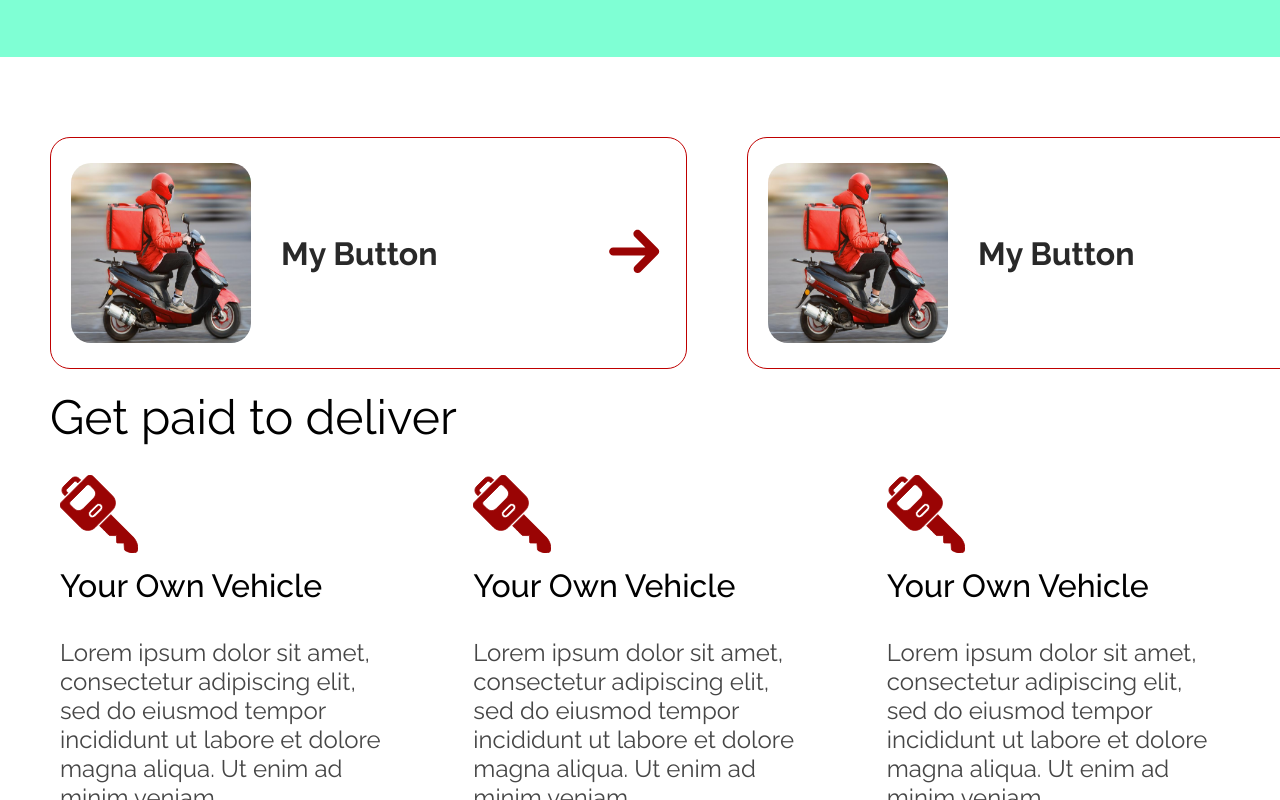
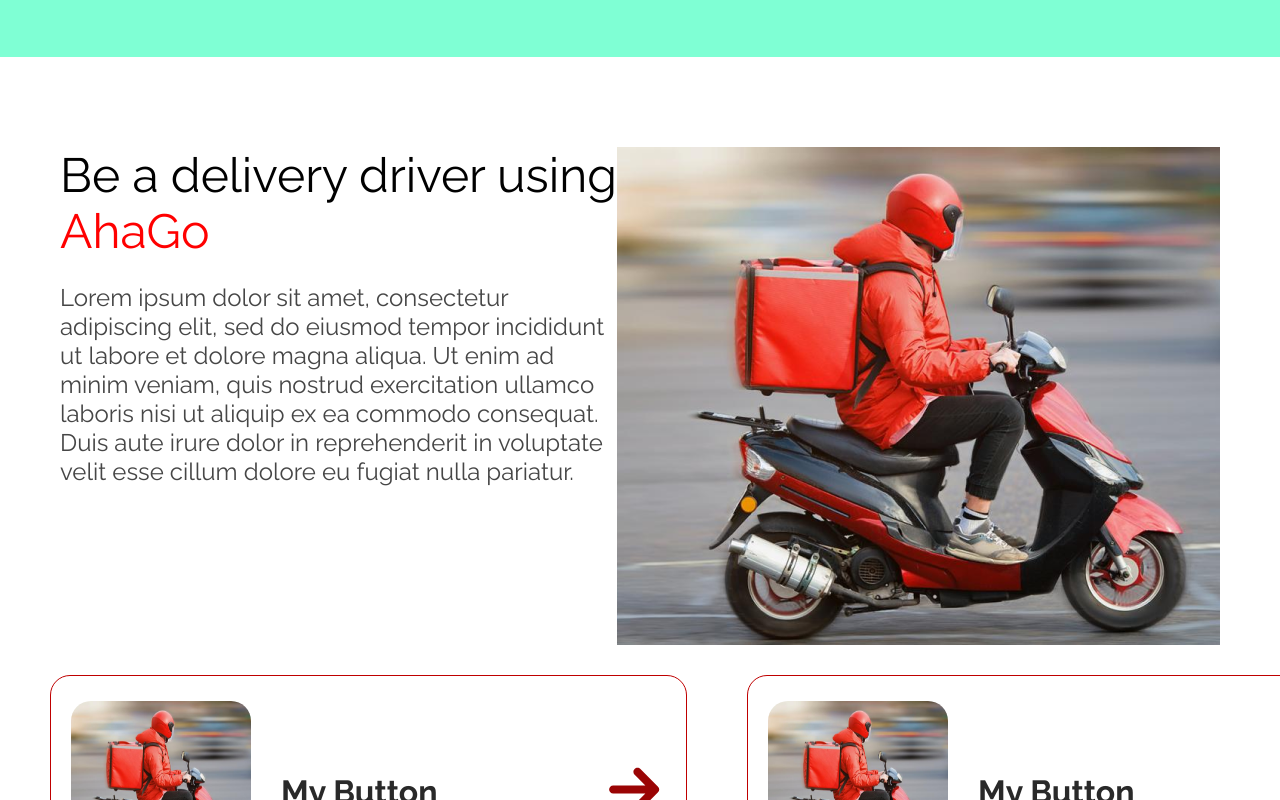
Before and after one commit to Caffeine26/AhaGo, a Vue app: page / in a window 1280 px wide. Shown: the part 600-1400 px from the top of the page. Built offline with nearby package versions, Linux system fonts and the light colour scheme.

Commit message:
Added article component

```diff
--- /dev/null
+++ b/src/components/delivery/article.vue
@@ -0,0 +1,33 @@
+<template>
+    <div class="article">
+        <div class="left">
+            <Title class="title" title='Be a delivery driver using <span style="color: red;">AhaGo</span>'/>
+            <Text text="Lorem ipsum dolor sit amet, consectetur adipiscing elit, sed do eiusmod tempor incididunt ut labore et dolore magna aliqua. Ut enim ad minim veniam, quis nostrud exercitation ullamco laboris nisi ut aliquip ex ea commodo consequat. Duis aute irure dolor in reprehenderit in voluptate velit esse cillum dolore eu fugiat nulla pariatur."/>
+        </div>
+        <img src="@/assets/delivery/image.png" alt="Account" />
+      </div>
+</template>
+<script>
+import Title from '@/components/delivery/title.vue';
+import Text from '@/components/delivery/text.vue'
+export default {
+    components: {
+        Title,
+        Text
+    }
+}
+</script>
+
+<style scoped>
+.article {
+    padding: 10px;
+    display: flex;
+    flex-direction: row;
+    justify-content: space-between;
+}
+.left {
+    display: flex;
+    flex-direction: column;
+    width: 50%;
+}
+</style>
--- a/src/components/delivery/title.vue
+++ b/src/components/delivery/title.vue
@@ -1,5 +1,5 @@
 <template>
-    <div class="title"> {{ title }} </div>
+<div class="title" v-html="title"></div>
 </template>
 <script>
 export default {
--- a/src/views/ComponentsLita.vue
+++ b/src/views/ComponentsLita.vue
@@ -1,9 +1,10 @@
 <template>
     <div class="app">
       <Header title='<span style="color: #bf0000;">AhaGo</span> Delivery' />
-        <Header2 title="Deliver" it1="eeee" it2="hokme" it3="dis" it4="nat" it5="ee"/>
+        <Header2 title="Deliver" it1="Overview" it2="Delivery basics" it3="Earnings" it4="Safety" it5="Support"/>
       <Banner/>
       <div class="containerApp">
+        <Article/>
         <div class="rowApp">
           <Button name="My Button" imageSrc="../src/assets/delivery/image.png"/>
           <Button name="My Button" imageSrc="../src/assets/delivery/image.png"/>
@@ -40,6 +41,7 @@
 import Text from '@/components/delivery/text.vue';
 import Timeline from '@/components/delivery/timeline.vue';
 import Title from '@/components/delivery/title.vue';
+import Article from '@/components/delivery/article.vue';
 import DOMPurify from 'dompurify';
   export default {
     components: {
@@ -54,7 +56,8 @@
       RateStar,
       PieChart,
       Timeline,
-      MapFrame
+      MapFrame,
+      Article
     },
     data() {
       return {
```
Also changed, not shown: src/assets/font/PlayfairDisplay-Italic-VariableFont_wght.ttf (deleted), src/assets/font/PlayfairDisplay-VariableFont_wght.ttf (deleted).
